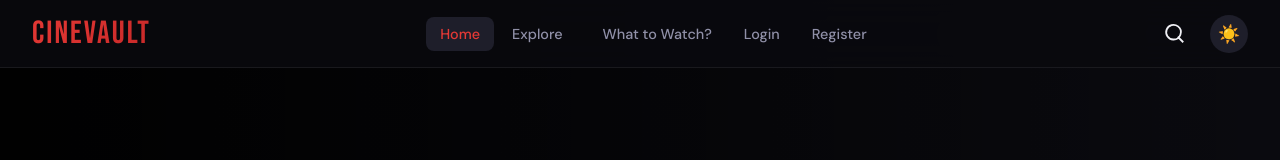
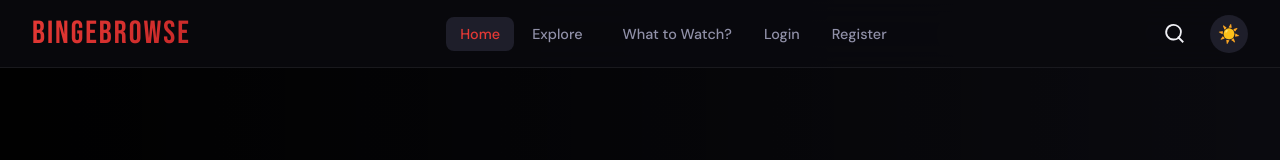
Before and after one commit to aditya45264/cinevault, a plain HTML site: page frontend/index.html in a window 1280 px wide. Shown: the top 160 px of the page. Drawn offline with Linux system fonts and the light colour scheme; no server answers.

Commit message:
rename to Binge Browse

```diff
--- a/frontend/index.html
+++ b/frontend/index.html
@@ -26,7 +26,7 @@
 
 <!-- ========== NAVBAR ========== -->
 <div class="navbar" id="navbar">
-  <a href="#" class="nav-logo" onclick="navigateTo('home')">CINEVAULT</a>
+  <a href="#" class="nav-logo" onclick="navigateTo('home')">BINGEBROWSE</a>
 
   <ul class="nav-links" id="navLinks">
     <li><a href="#" class="nav-link" data-page="home">Home</a></li>
```
